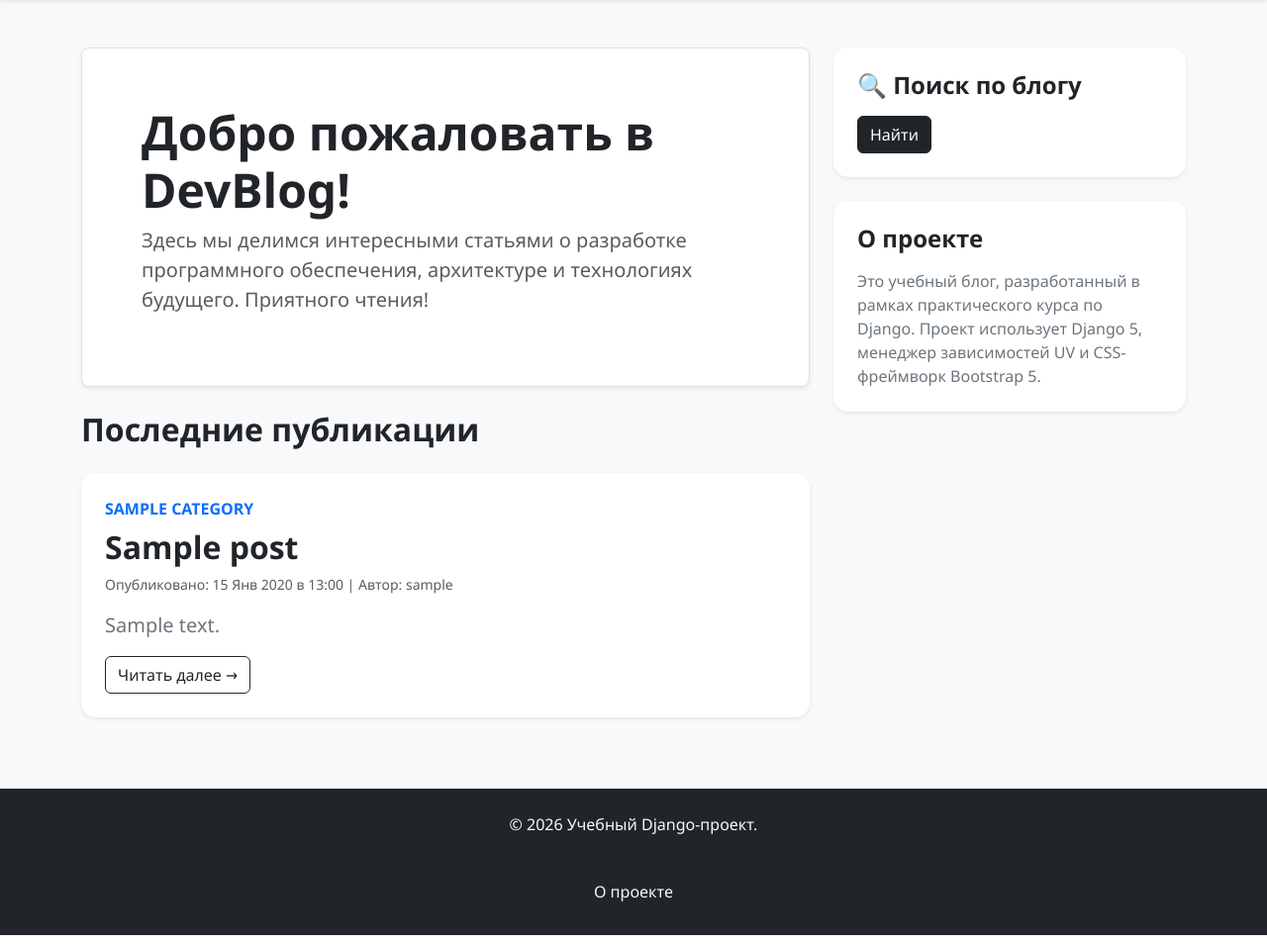
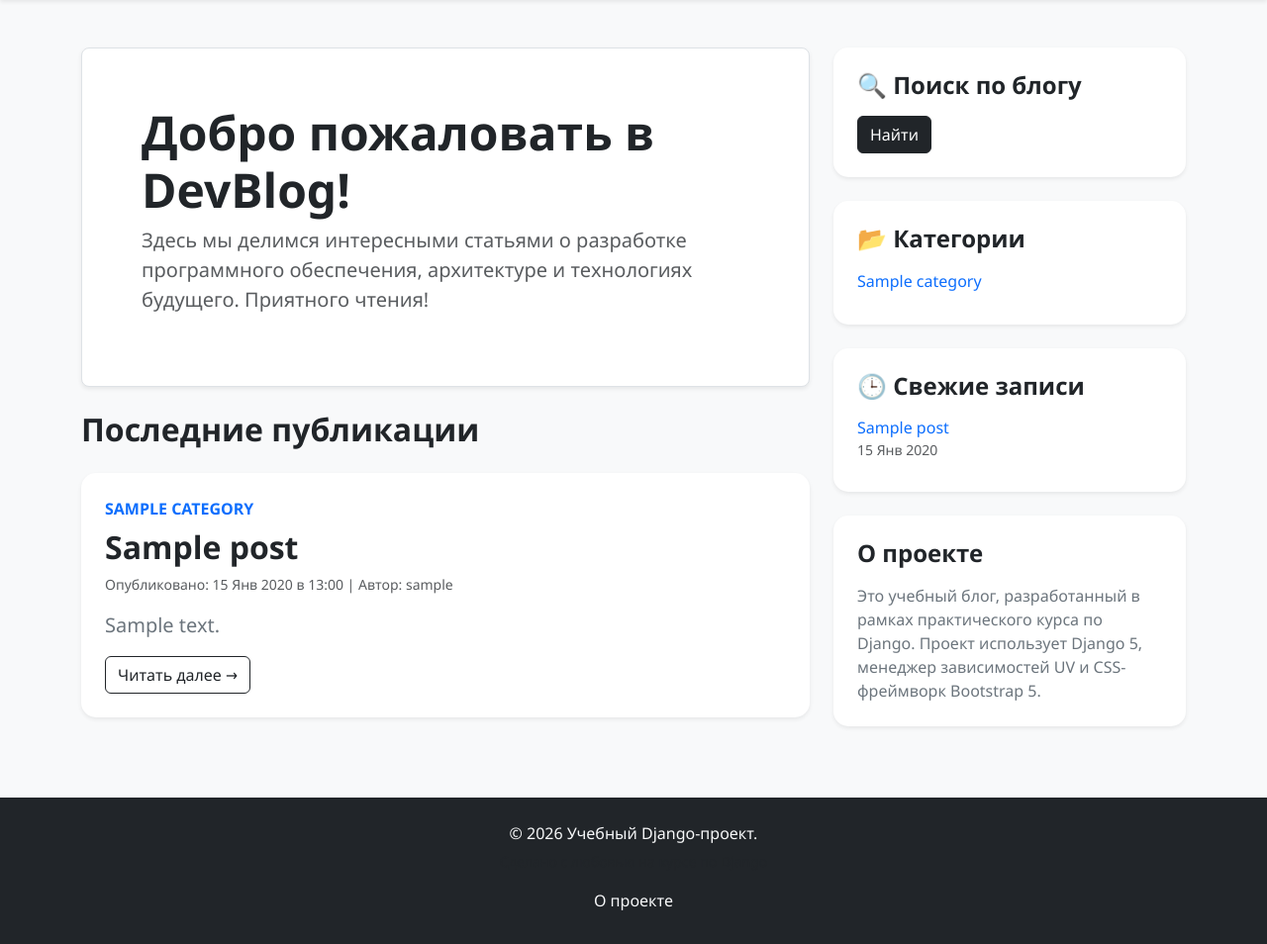
Before and after one commit to Eisim/django_project, a Django app: page / in a window 1280 px wide. Shown: the part 56-1010 px from the top of the page at 99% size. Run offline with Django 5.2, Linux system fonts and the light colour scheme; tables that the repository leaves empty hold one stand-in row (values such as "Sample post"); parts of the project's set-up code (start-up, migrations or seed data) failed here and were passed over; some libraries are stand-ins or nearby versions.

Commit message:
state after lesson

```diff
--- a/blog_app/forms.py
+++ b/blog_app/forms.py
@@ -7,19 +7,19 @@ from blog_app.models import Post, Category
 class PostForm(forms.ModelForm):
     class Meta:
         model = Post
-        fields = ['title', 'content', 'author', 'category']
+        fields = ['title', 'content','category']# 'author', 'category']
 
         widgets = {
             'title': forms.TextInput(attrs={'class': 'form-control'}),
             'content': forms.Textarea(attrs={'class': 'form-control'}),
-            'author': forms.Select(attrs={'class': 'form-select'}),
+            #'author': forms.Select(attrs={'class': 'form-select'}),
             'category': forms.Select(attrs={'class': 'form-select'}),
         }
 
         labels = {
             'title': 'Заголовок статьи',
             'content': 'Содержание статьи',
-            'author': 'Автор',
+            #'author': 'Автор',
             'category': 'категория'
         }
 
--- /dev/null
+++ b/blog_app/mixins.py
@@ -0,0 +1,18 @@
+from django.core.exceptions import PermissionDenied
+
+
+class TitleMixin:
+    title: str = None
+
+    def get_context_data(self, **kwargs):
+        context = super().get_context_data(**kwargs)
+        if self.title:
+            context["title"] = self.title
+        return context
+
+
+class StuffRequiredMixin:
+    def dispatch(self, request, *args, **kwargs):
+        if not request.user.is_authenticated or not request.user.is_staff:
+            raise PermissionDenied("Доступ только для сотрудников")
+        return super().dispatch(request, *args, **kwargs)
--- a/blog_app/urls.py
+++ b/blog_app/urls.py
@@ -4,7 +4,7 @@ from django.views.generic import TemplateView
 from . import views
 
 urlpatterns = [
-    path('', views.PostListView.as_view(), name='index'),
+    path('', views.IndexView.as_view(), name='index'),
     path('posts/', views.PostListPageView.as_view(), name='posts_list'),
     path('posts/create/', views.PostCreateView.as_view(), name='post_create'),
     path('posts/<slug:post_slug>/edit', views.PostUpdateView.as_view(), name='post_edit'),
--- a/blog_app/views.py
+++ b/blog_app/views.py
@@ -7,12 +7,21 @@ from slugify import slugify
 from django.views.generic import ListView, DetailView, CreateView, UpdateView, DeleteView
 from django.urls import reverse_lazy
 
+from blog_app.mixins import TitleMixin, StuffRequiredMixin
 
-class PostListView(ListView):
+
+class IndexView(TitleMixin, ListView):
     model = Post
     template_name = 'index.html'
     context_object_name = 'posts'
     paginate_by = 5
+    title = 'Главная страница'
+
+    def get_context_data(self, **kwargs):
+        context = super().get_context_data(**kwargs)
+        context['last_posts'] = Post.objects.filter(published=True).select_related('category', 'author')[:5]
+        context['categories'] = Category.objects.all()
+        return context
 
     def get_queryset(self):
         queryset = Post.objects.filter(published=True)
@@ -25,9 +34,12 @@ class PostDetailView(DetailView):
     context_object_name = 'post'
     slug_url_kwarg = 'post_slug'
 
+    def get_queryset(self, *args, **kwargs):
+        return Post.objects.select_related('category', 'author')
+
     def get_object(self, queryset=None):
         object: Post = super().get_object(queryset)
-        object.views_count += 1
+        object.increase_views_count()
         object.save()
         return object
 
@@ -37,43 +49,48 @@ class PostFormBase:
     form_class = PostForm
 
 
-class PostCreateView(PostFormBase, CreateView):
+class PostCreateView(StuffRequiredMixin, TitleMixin, PostFormBase, CreateView):
     template_name = 'post_create.html'
     success_url = reverse_lazy('blog:index')
+    title = 'Создание новой статьи'
 
     def form_valid(self, form):
         form.instance.slug = slugify(form.instance.title)
+        form.instance.author = self.request.user
         return super().form_valid(form)
 
 
-class PostUpdateView(PostFormBase, UpdateView):
+class PostUpdateView(StuffRequiredMixin, TitleMixin, PostFormBase, UpdateView):
     template_name = 'post_edit.html'
     success_url = reverse_lazy('blog:index')
     slug_url_kwarg = 'post_slug'
+    title = 'Редактирование статьи'
 
 
-class PostDeleteView(DeleteView):
+class PostDeleteView(StuffRequiredMixin, DeleteView):
     model = Post
     template_name = 'post_confirm_delete.html'
     success_url = reverse_lazy('blog:index')
     slug_url_kwarg = 'post_slug'
 
 
-class PostListPageView(ListView):
+class PostListPageView(TitleMixin, ListView):
     model = Post
     template_name = 'posts_list.html'
     paginate_by = 5
     context_object_name = 'posts'
+    title = 'Список статей'
 
     def get_queryset(self):
         return Post.objects.filter(published=True).order_by('-created_at')
 
 
-class CategoryListView(ListView):
+class CategoryListView(TitleMixin, ListView):
     model = Category
     template_name = 'categories_list.html'
     paginate_by = 5
     context_object_name = 'categories'
+    title = 'Каталог категорий'
 
 
 class CategoryDetailView(DetailView):
@@ -105,6 +122,7 @@ class CategoryFormBase:
     form_class = CategoryForm
 
 
-class CategoryCreateView(CategoryFormBase, CreateView):
+class CategoryCreateView(CategoryFormBase, TitleMixin, CreateView):
     template_name = 'category_create.html'
     success_url = reverse_lazy('blog:index')
+    title = 'Создание категории'
--- a/templates/categories_list.html
+++ b/templates/categories_list.html
@@ -1,6 +1,6 @@
 {% extends "base.html" %}
 
-{% block title %}Категория публикаций - {{ block.super }} {% endblock %}
+{% block title %} {{ title }} - {{ block.super }} {% endblock %}
 
 {% block content %}
     <div class="row justify-content-center">
--- a/templates/category_create.html
+++ b/templates/category_create.html
@@ -1,6 +1,6 @@
 {% extends "base.html" %}
 
-{% block title %}Создание категории — {{ block.super }}{% endblock %}
+{% block title %}{{ title }} — {{ block.super }}{% endblock %}
 
 {% block content %}
 <div class="row justify-content-center">
--- a/templates/index.html
+++ b/templates/index.html
@@ -68,15 +68,50 @@
             <div class="card-body p-4">
                 <h4 class="fw-bold mb-3">🔍 Поиск по блогу</h4>
                 <form action="" method="get" class="d-flex gap-2 w-100">
-                    <!-- Поле ввода с классом rounded-pill для полного скругления и обводкой border-primary -->
                     {{ search_form.query }}
-                    <!-- Круглая кнопка с иконкой лупы -->
                     <button class="btn btn-dark" type="submit">Найти</button>
                 </form>
             </div>
+        </div>
 
+        <!-- Блок категорий -->
+        <div class="card border-0 shadow-sm mb-4">
+            <div class="card-body p-4">
+                <h4 class="fw-bold mb-3">📂 Категории</h4>
+                <ul class="list-unstyled mb-0">
+                    {% for category in categories %}
+                        <li class="mb-2">
+                            <a href="{% url 'blog:category_detail' category.id %}" class="text-decoration-none">
+                                {{ category.title }}
+                            </a>
+                        </li>
+                    {% empty %}
+                        <li class="text-secondary">Категории не добавлены</li>
+                    {% endfor %}
+                </ul>
+            </div>
         </div>
-        <!-- Карточка "О проекте" (остаётся без изменений) -->
+
+        <!-- Блок последних записей (из last_posts) -->
+        <div class="card border-0 shadow-sm mb-4">
+            <div class="card-body p-4">
+                <h4 class="fw-bold mb-3">🕒 Свежие записи</h4>
+                <ul class="list-unstyled mb-0">
+                    {% for post in last_posts %}
+                        <li class="mb-2">
+                            <a href="{% url 'blog:post_detail' post.slug %}" class="text-decoration-none">
+                                {{ post.title }}
+                            </a>
+                            <span class="text-muted small d-block">{{ post.created_at|date:"d M Y" }}</span>
+                        </li>
+                    {% empty %}
+                        <li class="text-secondary">Нет свежих записей</li>
+                    {% endfor %}
+                </ul>
+            </div>
+        </div>
+
+        <!-- Карточка "О проекте" -->
         <div class="card border-0 shadow-sm mb-4">
             <div class="card-body p-4">
                 <h4 class="fw-bold mb-3">О проекте</h4>
--- a/templates/post_edit.html
+++ b/templates/post_edit.html
@@ -1,5 +1,4 @@
 {% extends "post_create.html" %}
-{% block title %}Редактирование статьи — {{ block.super }}{% endblock %}
 {% block page_title %}Редактирование статьи{% endblock %}
 {% block push_button_title %}✨ Завершить{% endblock %}
 {% block form_help %} 🔍 Редактирование - не разовая акция. Вы всегда сможете вернуться и исправить ошибки. {% endblock %}
--- a/templates/posts_list.html
+++ b/templates/posts_list.html
@@ -1,6 +1,6 @@
 {% extends "base.html" %}
 
-{% block title %}Публикации - {{ block.super }} {% endblock %}
+{% block title %}{{ title }} - {{ block.super }}{% endblock %}
 
 {% block content %}
     <div class="row justify-content-center">
```
Also changed, not shown: templates/post_create.html (+24 -24 lines).
